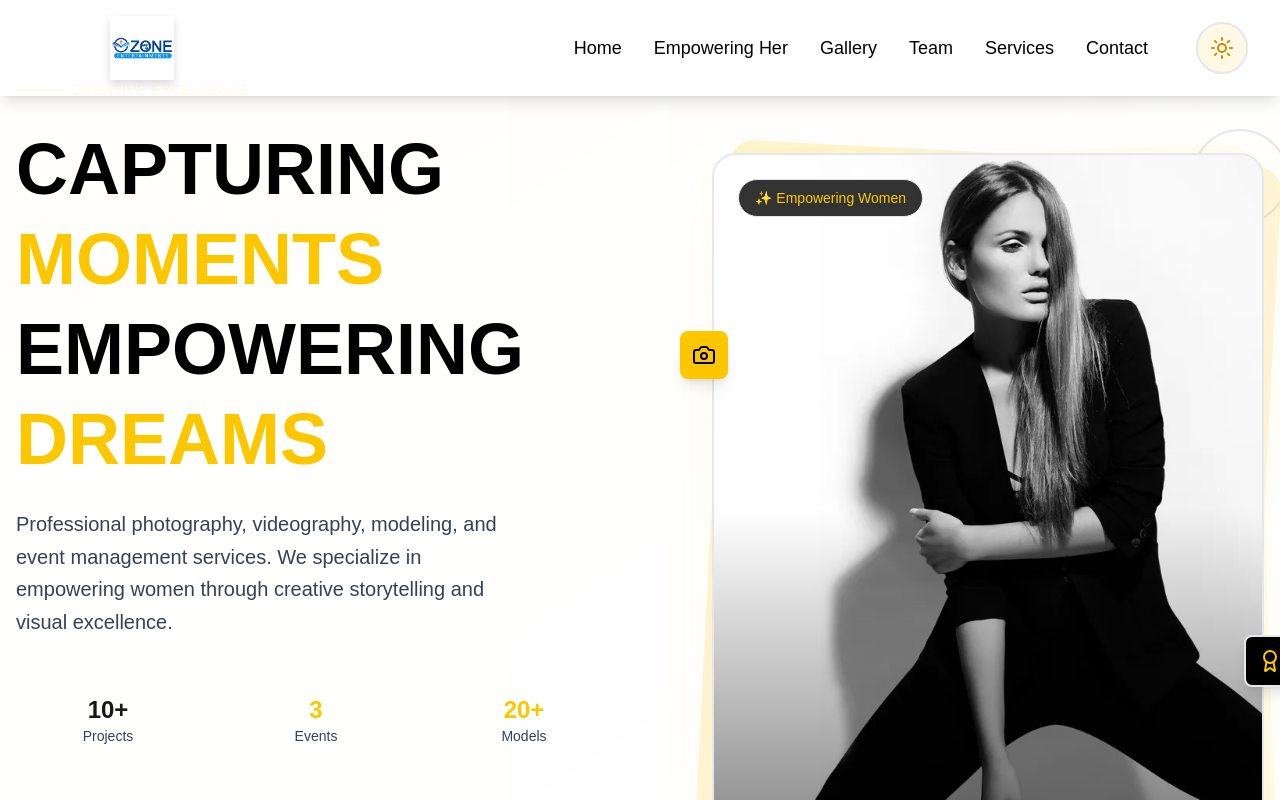
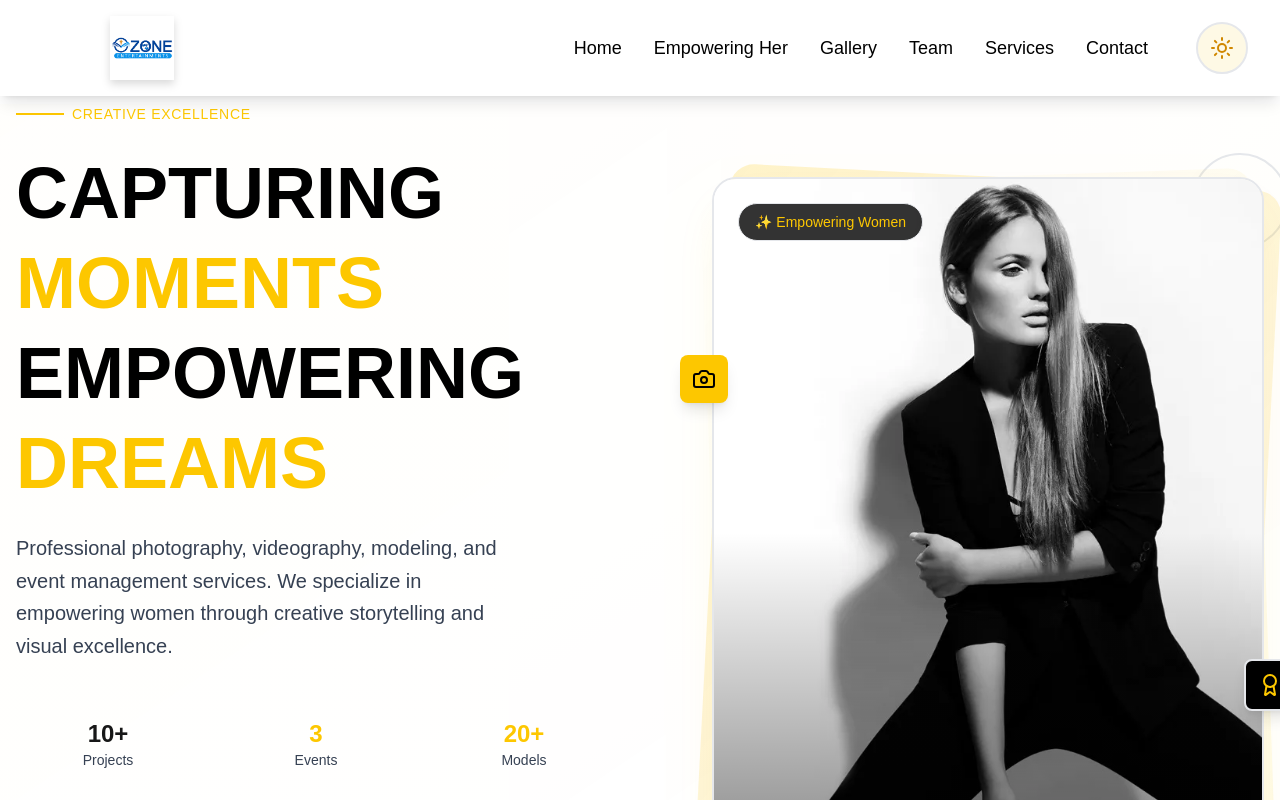
Before and after one commit to Ishimwediane/ozone, a Next.js app: page / in a window 1280 px wide. Shown: the top 800 px of the page. Built offline with nearby package versions, Linux system fonts and the light colour scheme.

Commit message:
margin-top

```diff
--- a/src/components/Hero.tsx
+++ b/src/components/Hero.tsx
@@ -10,7 +10,7 @@ export default function HeroSection() {
   return (
     <section
       id="hero"
-      className={`relative mt-16 sm:mt-20 min-h-screen flex items-center overflow-hidden transition-colors duration-300 ${theme === "dark" ? "bg-black" : "bg-white"}`}
+      className={`relative mt-16 sm:mt-26 min-h-screen flex items-center overflow-hidden transition-colors duration-300 ${theme === "dark" ? "bg-black" : "bg-white"}`}
     >
       {/* Background Pattern */}
       <div className={`absolute inset-0 ${theme === "dark" ? "opacity-5" : "opacity-10"}`}>
```
